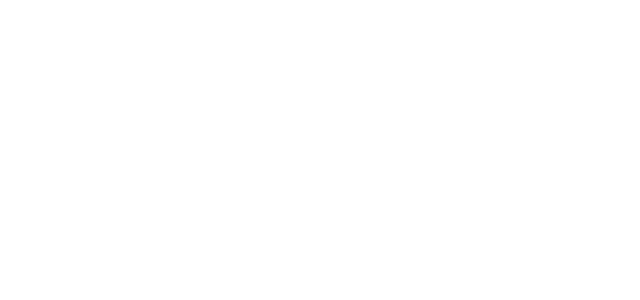
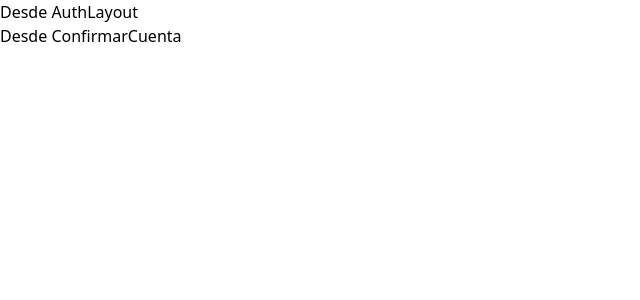
Before and after one commit to dlozanoc82/frontend-apv, a React (Vite) app: page /confirmar/1 in a window 1280 px wide. Before the commit this address had no page. Shown: the top 300 px of the page, without its empty margins (0-640 px from the left). Built offline with nearby package versions, Linux system fonts and the light colour scheme.

Commit message:
:sparkles: Estableciendo rutas y archivos para la Autenticacion

```diff
--- a/src/App.jsx
+++ b/src/App.jsx
@@ -1,6 +1,10 @@
 import { BrowserRouter, Routes, Route } from "react-router-dom";
 import AuthLayout from "./layout/AuthLayout";
 import Login from "./pages/Login";
+import Registrar from "./pages/Registrar";
+import ConfirmarCuenta from "./pages/ConfirmarCuenta";
+import ResetPassword from "./pages/ResetPassword";
+
 
 //Component
 function App() {
@@ -9,6 +13,9 @@ function App() {
             <Routes>
                 <Route path="/" element={<AuthLayout />}>
                     <Route index element={<Login />} />
+                    <Route path="registrar" element={<Registrar />} />
+                    <Route path="confirmar/:id" element={<ConfirmarCuenta />} />
+                    <Route path="reset-password" element={<ResetPassword />} />
                 </Route>
             </Routes>
         </BrowserRouter>
--- /dev/null
+++ b/src/pages/ConfirmarCuenta.jsx
@@ -0,0 +1,11 @@
+import React from 'react'
+
+const ConfirmarCuenta = () => {
+    return (
+        <>
+            <h1>Desde ConfirmarCuenta</h1>
+        </>
+    )
+}
+
+export default ConfirmarCuenta
--- /dev/null
+++ b/src/pages/Registrar.jsx
@@ -0,0 +1,10 @@
+
+const Registrar = () => {
+    return (
+        <>
+            <h1>Desde Registrar</h1>
+        </>
+    )
+}
+
+export default Registrar;
--- /dev/null
+++ b/src/pages/ResetPassword.jsx
@@ -0,0 +1,10 @@
+
+const ResetPassword = () => {
+    return (
+        <>
+            <h1>Desde ResetPassword</h1>
+        </>
+    )
+}
+
+export default ResetPassword
```
